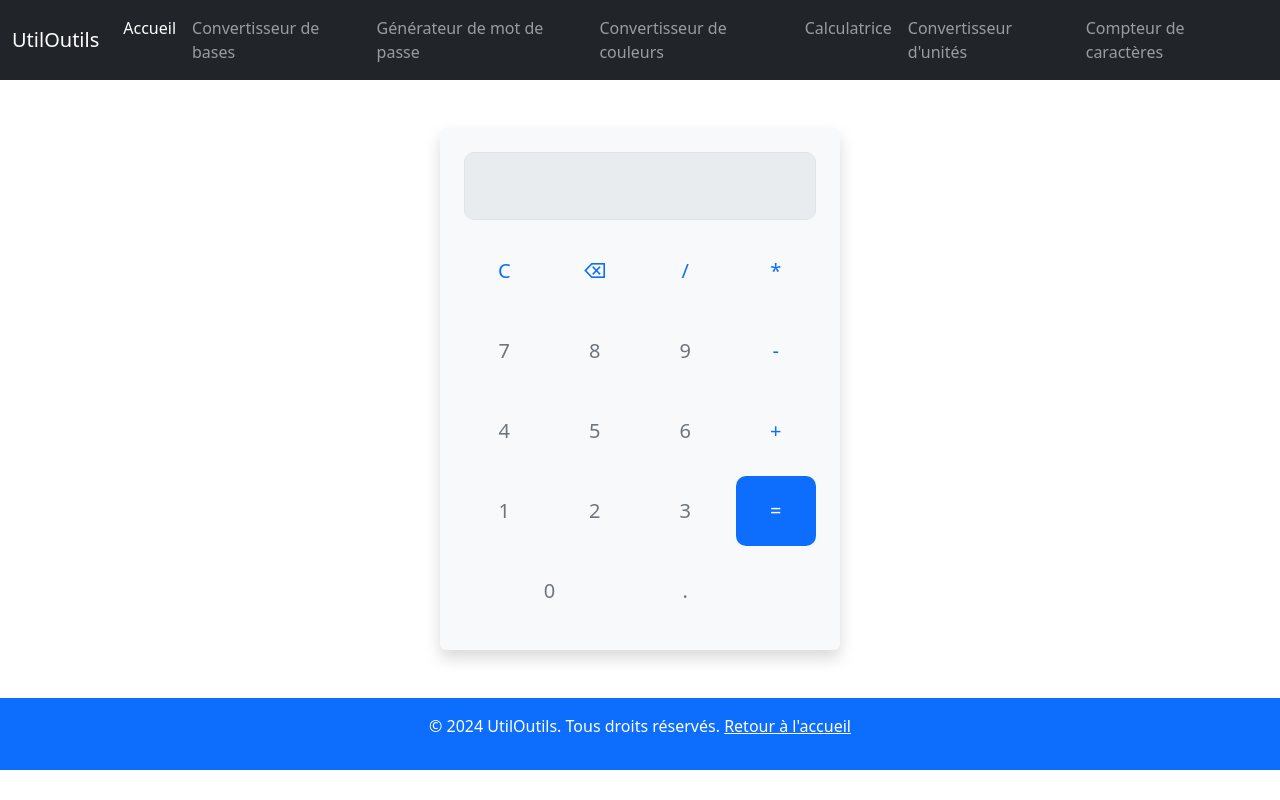
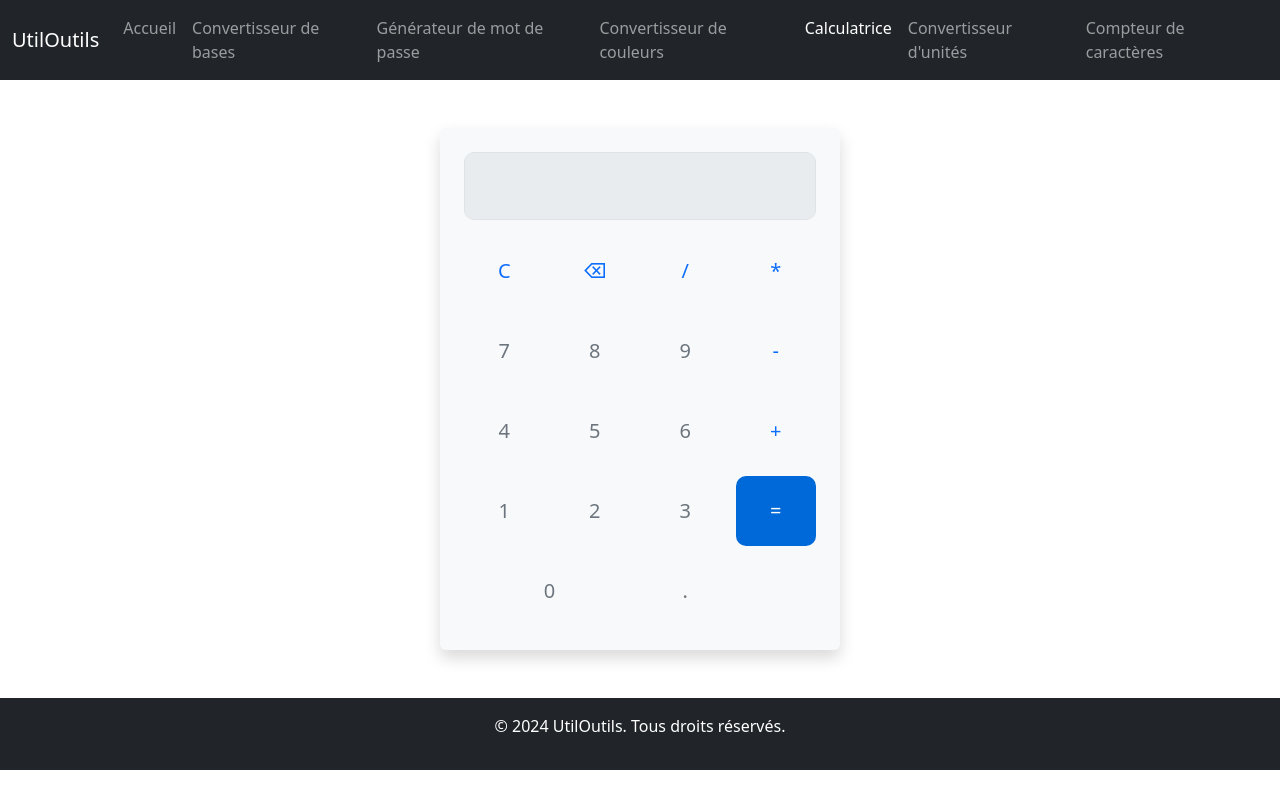
Before and after one commit to adriendeval/utilitools, a plain HTML site: page calculatrice.html in a window 1280 px wide. Drawn offline with nearby package versions, Linux system fonts and the light colour scheme.

Commit message:
Update calculatrice.html

```diff
--- a/calculatrice.html
+++ b/calculatrice.html
@@ -4,11 +4,25 @@
     <meta charset="UTF-8">
     <meta name="viewport" content="width=device-width, initial-scale=1.0">
     <title>Calculatrice - UtilOutils</title>
-    <!-- Lien vers Bootstrap -->
+    <!-- Bootstrap CSS -->
     <link href="https://cdn.jsdelivr.net/npm/bootstrap@5.3.0-alpha1/dist/css/bootstrap.min.css" rel="stylesheet">
-    <link rel="stylesheet" href="style.css">
+    <!-- FontAwesome pour les icônes -->
+    <link href="https://cdnjs.cloudflare.com/ajax/libs/font-awesome/6.0.0-beta3/css/all.min.css" rel="stylesheet">
     <style>
-        /* Style spécifique pour la calculatrice */
+        .btn-primary-custom {
+            background-color: #0069d9;
+            border-color: #0062cc;
+            font-size: 1.2rem;
+            padding: 10px 20px;
+            border-radius: 50px;
+            color: white;  /* Correction de la couleur du texte */
+        }
+
+        .btn-primary-custom:hover {
+            background-color: #0056b3;
+            border-color: #004b9b;
+        }
+
         .calculator {
             max-width: 400px;
             margin: 0 auto;
@@ -48,7 +62,6 @@
     </style>
 </head>
 <body>
-
     <header>
         <nav class="navbar navbar-expand-lg navbar-dark bg-dark">
             <div class="container-fluid">
@@ -58,27 +71,13 @@
                 </button>
                 <div class="collapse navbar-collapse" id="navbarNav">
                     <ul class="navbar-nav ms-auto">
-                        <li class="nav-item">
-                            <a class="nav-link active" aria-current="page" href="index.html">Accueil</a>
-                        </li>
-                        <li class="nav-item">
-                            <a class="nav-link" href="convertisseur-bases.html">Convertisseur de bases</a>
-                        </li>
-                        <li class="nav-item">
-                            <a class="nav-link" href="generateur-mot-de-passe.html">Générateur de mot de passe</a>
-                        </li>
-                        <li class="nav-item">
-                            <a class="nav-link" href="convertisseur-couleur.html">Convertisseur de couleurs</a>
-                        </li>
-                        <li class="nav-item">
-                            <a class="nav-link" href="calculatrice.html">Calculatrice</a>
-                        </li>
-                        <li class="nav-item">
-                            <a class="nav-link" href="convertisseur-unites.html">Convertisseur d'unités</a>
-                        </li>
-                        <li class="nav-item">
-                            <a class="nav-link" href="compteur-caracteres.html">Compteur de caractères</a>
-                        </li>
+                        <li class="nav-item"><a class="nav-link" href="index.html">Accueil</a></li>
+                        <li class="nav-item"><a class="nav-link" href="convertisseur-bases.html">Convertisseur de bases</a></li>
+                        <li class="nav-item"><a class="nav-link" href="generateur-mot-de-passe.html">Générateur de mot de passe</a></li>
+                        <li class="nav-item"><a class="nav-link" href="convertisseur-couleur.html">Convertisseur de couleurs</a></li>
+                        <li class="nav-item"><a class="nav-link active" href="calculatrice.html">Calculatrice</a></li>
+                        <li class="nav-item"><a class="nav-link" href="convertisseur-unites.html">Convertisseur d'unités</a></li>
+                        <li class="nav-item"><a class="nav-link" href="compteur-caracteres.html">Compteur de caractères</a></li>
                     </ul>
                 </div>
             </div>
@@ -108,7 +107,7 @@
                 <button class="btn btn-outline-secondary" onclick="appendValue('1')">1</button>
                 <button class="btn btn-outline-secondary" onclick="appendValue('2')">2</button>
                 <button class="btn btn-outline-secondary" onclick="appendValue('3')">3</button>
-                <button class="btn btn-primary" onclick="calculate()">=</button>
+                <button class="btn btn-primary-custom" onclick="calculate()">=</button>
 
                 <button class="btn btn-outline-secondary zero" onclick="appendValue('0')">0</button>
                 <button class="btn btn-outline-secondary" onclick="appendValue('.')">.</button>
@@ -116,8 +115,8 @@
         </div>
     </main>
 
-    <footer class="bg-primary text-white text-center py-3 mt-5">
-        <p>&copy; 2024 UtilOutils. Tous droits réservés. <a class="text-white" href="index.html">Retour à l'accueil</a></p>
+    <footer class="bg-dark text-white text-center py-3 mt-5">
+        <p>&copy; 2024 UtilOutils. Tous droits réservés.</p>
     </footer>
 
     <!-- Bootstrap JS -->
```
